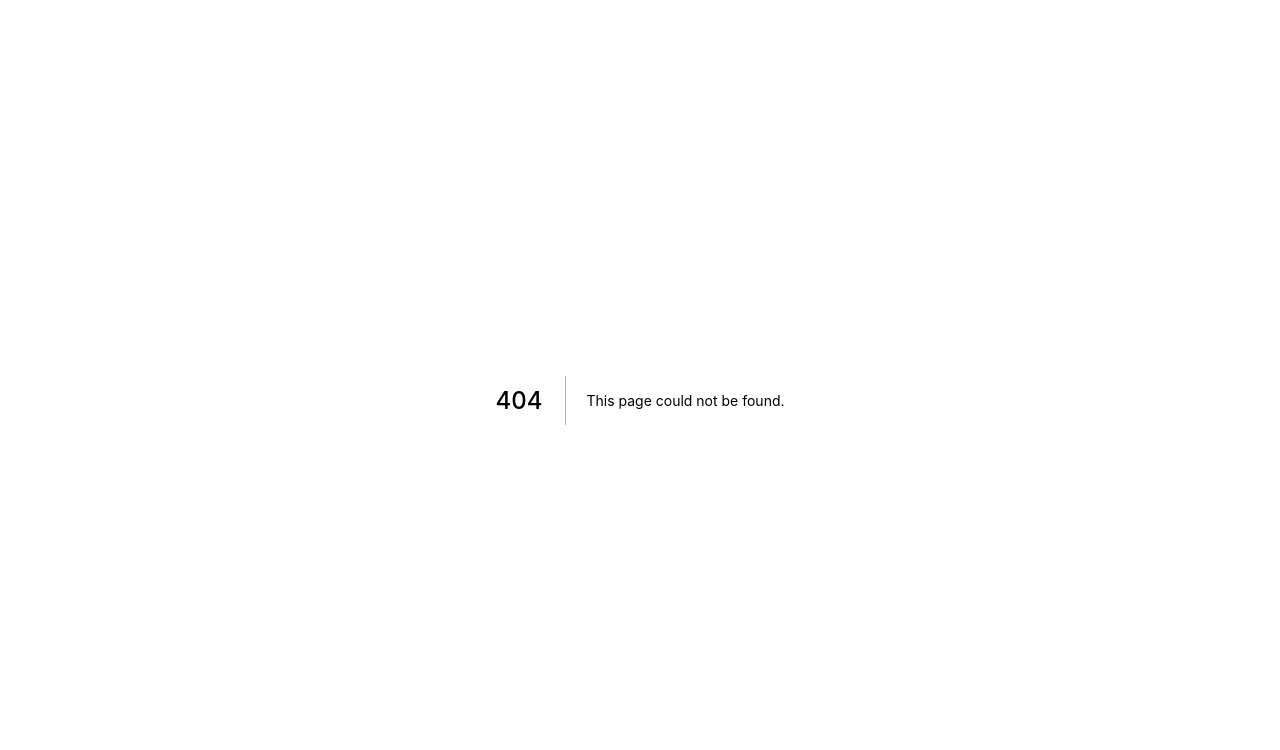
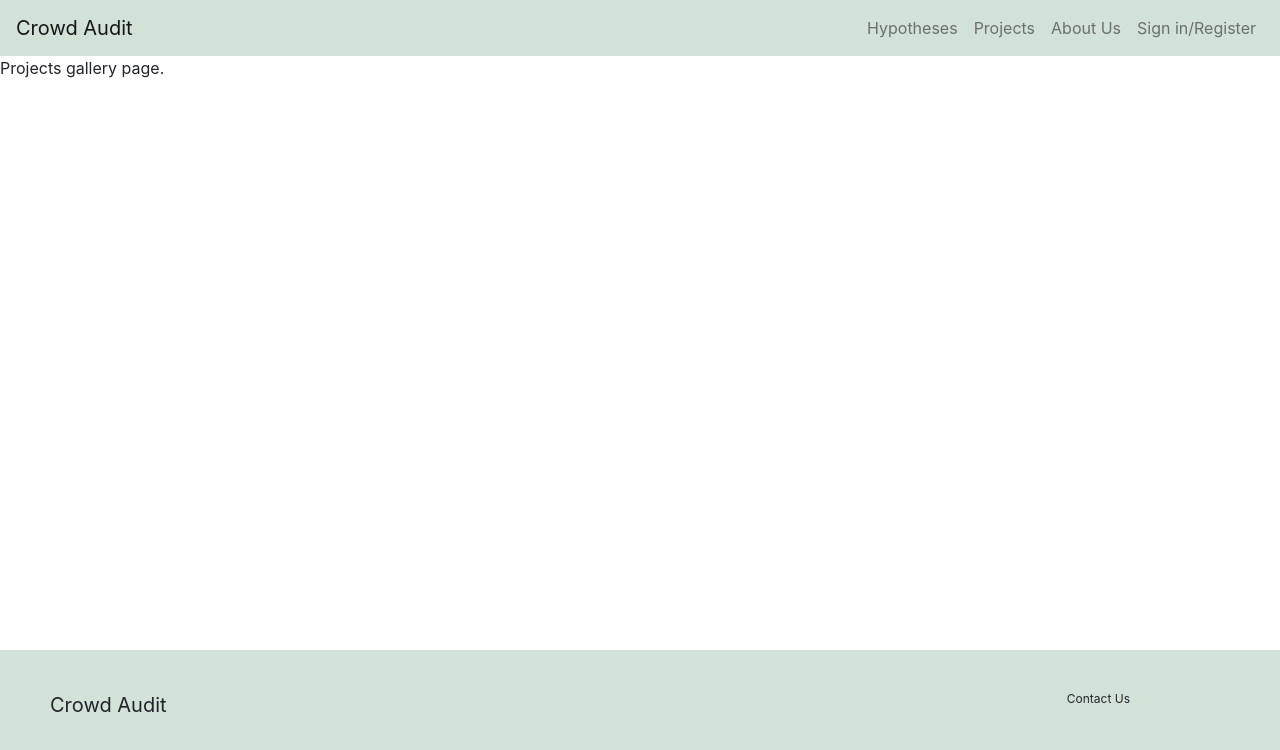
Before and after one commit to khushi02/crowd-audit, a Next.js app: page /gallery in a window 1280 px wide. Before the commit this address had no page. Shown: the top 750 px of the page. Built offline with nearby package versions, Linux system fonts and the light colour scheme.

Commit message:
Create projects gallery page

```diff
--- a/components/Navigation.js
+++ b/components/Navigation.js
@@ -30,18 +30,13 @@ class Navigation extends React.Component {
               </a>
             </li>
             <li className="nav-item">
-              <a className="nav-link" href="/">
+              <a className="nav-link" href="/gallery">
                 Projects
               </a>
             </li>
             <li className="nav-item">
               <a className="nav-link" href="/">
                 About Us
-              </a>
-            </li>
-            <li className="nav-item">
-              <a className="nav-link" href="/">
-                Projects
               </a>
             </li>
             <li className="nav-item">
--- a/package.json
+++ b/package.json
@@ -3,7 +3,9 @@
   "version": "0.1.0",
   "private": true,
   "scripts": {
-    "dev": "next dev",
+    "server": "npm run dev --prefix server",
+    "client": "next dev",
+    "dev": "concurrently \"npm run server\" \"npm run client\"",
     "build": "next build",
     "start": "next start"
   },
--- /dev/null
+++ b/pages/gallery.js
@@ -0,0 +1,18 @@
+import React, { Component } from 'react';
+import '../node_modules/bootstrap/dist/css/bootstrap.min.css';
+import Navigation from '../components/Navigation';
+import Footer from '../components/Footer';
+
+class Gallery extends Component {
+  render() {
+    return (
+      <div>
+        <Navigation />
+        <p>Projects gallery page.</p>
+        <Footer />
+      </div>
+    );
+  }
+}
+
+export default Gallery;
```
Also changed, not shown: 2 other files (tests, documents, lock files or other folders).
